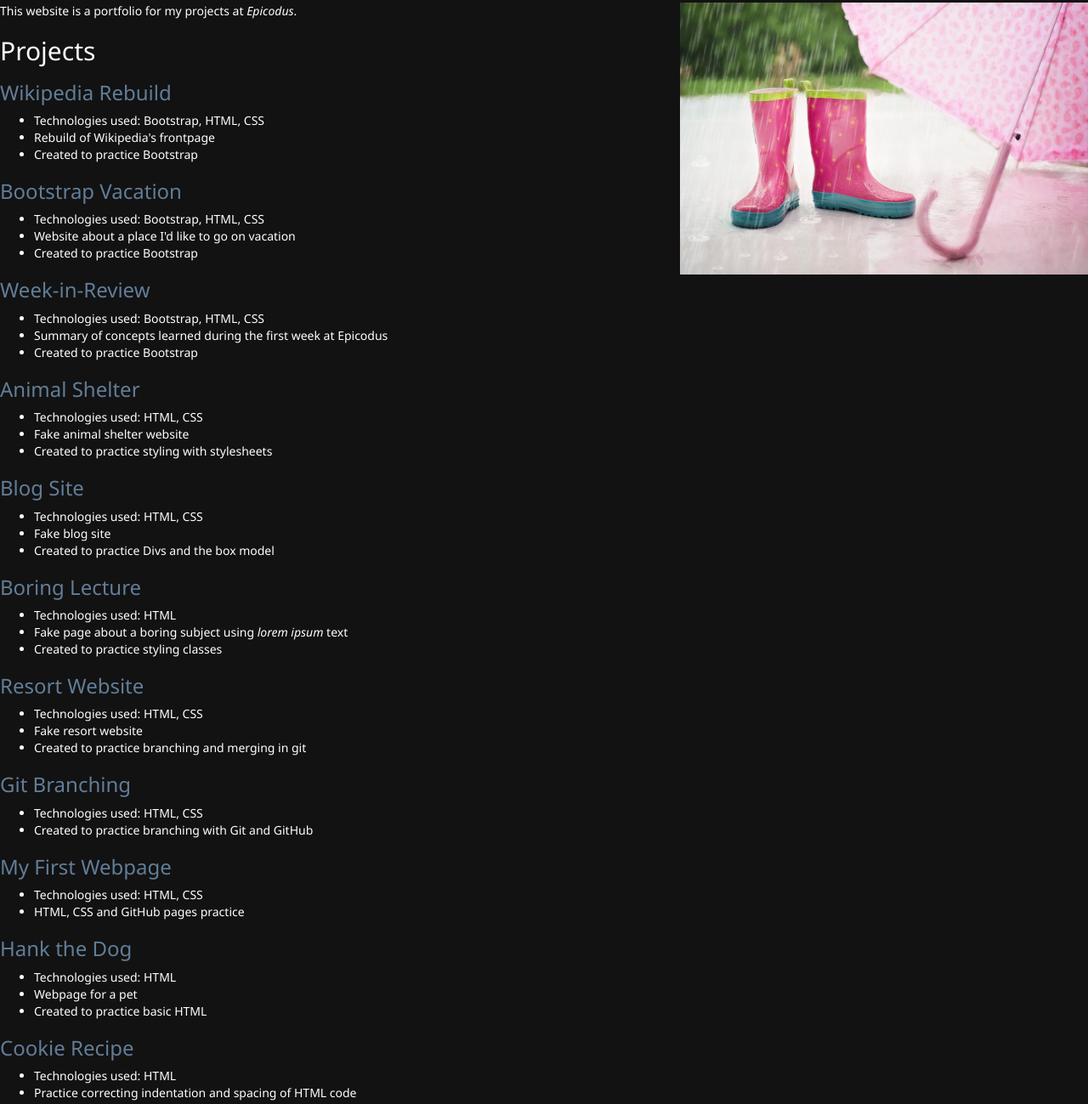
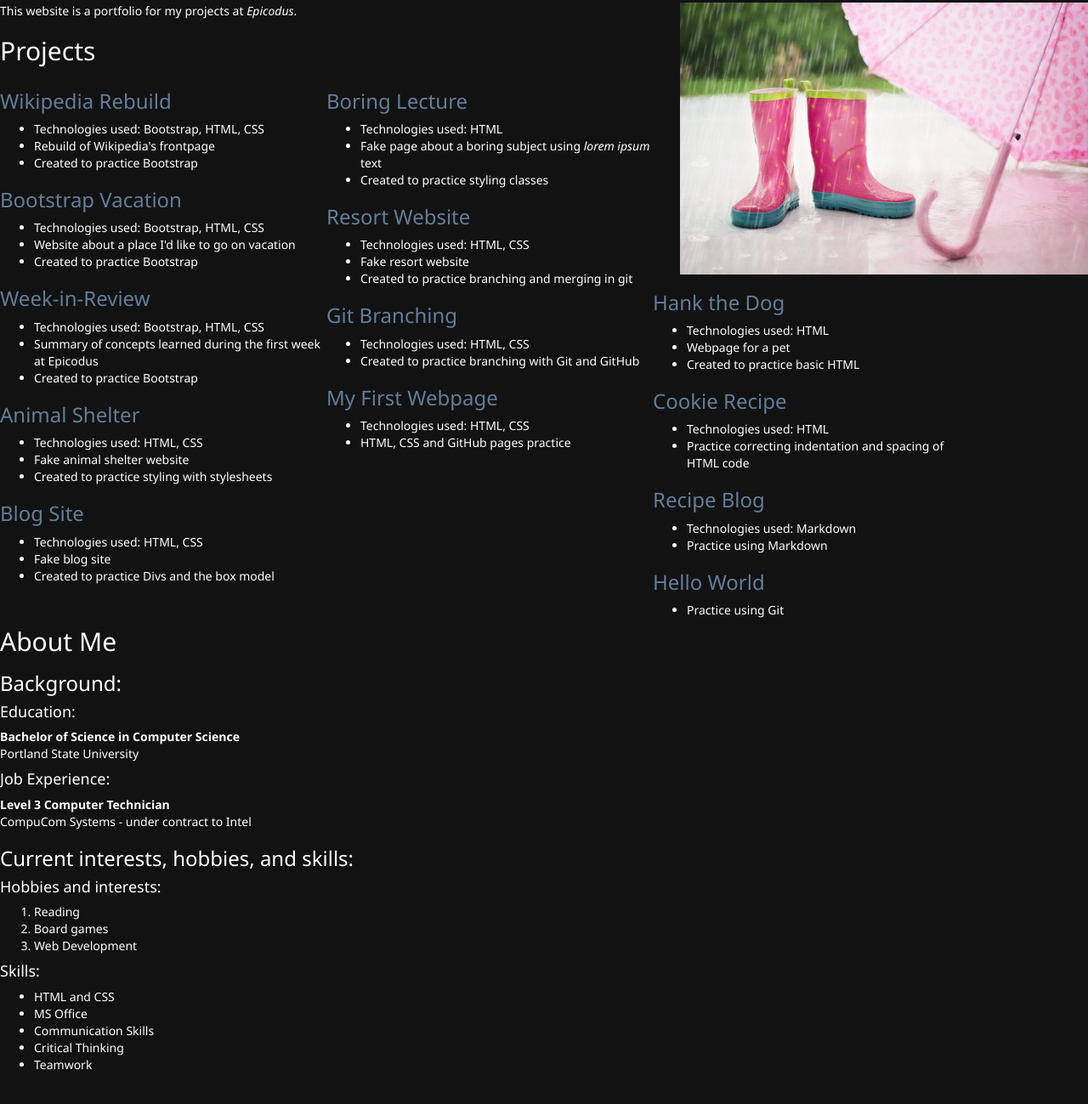
Before and after one commit to sarakane/Portfolio, a plain HTML site: page index.html in a window 1280 px wide. Shown: the part 121-1420 px from the top of the page at 85% size. After the commit the page ends 1394 px from the top, so only its background shows below. Drawn offline with nearby package versions, Linux system fonts and the light colour scheme.

Commit message:
Divide projects list into columns

```diff
--- a/css/styles.css
+++ b/css/styles.css
@@ -28,6 +28,11 @@ a:active {
 
 }
 */
+
+.column {
+  width: 30%;
+  float: left;
+}
 .intro h1 {
   color: #627D98;
   border-bottom: solid thin gray;
@@ -36,3 +41,7 @@ a:active {
 .intro img {
   float: right;
 }
+
+.about_me {
+  clear: both;
+}
--- a/index.html
+++ b/index.html
@@ -16,6 +16,7 @@
     </div>
     <div class="projects">
       <h2>Projects</h2>
+      <div class="column">
         <h3><a href="https://github.com/sarakane/Wiki-Copy">Wikipedia Rebuild</a></h3>
         <ul>
           <li>Technologies used: Bootstrap, HTML, CSS</li>
@@ -46,6 +47,8 @@
           <li>Fake blog site</li>
           <li>Created to practice Divs and the box model</li>
         </ul>
+      </div>
+      <div class="column">
         <h3><a href="https://github.com/sarakane/Boring-Lecture">Boring Lecture</a></h3>
         <ul>
           <li>Technologies used: HTML</li>
@@ -68,6 +71,8 @@
           <li>Technologies used: HTML, CSS</li>
           <li>HTML, CSS and GitHub pages practice</li>
         </ul>
+      </div>
+      <div class="column">
         <h3><a href="https://github.com/sarakane/doggo">Hank the Dog</a></h3>
         <ul>
           <li>Technologies used: HTML</li>
@@ -89,6 +94,7 @@
           <li>Practice using Git</li>
         </ul>
       </div>
+    </div>
     <div class="about_me">
       <h2>About Me</h2>
       <h3>Background:</h3>
@@ -98,10 +104,11 @@
       <p><strong>Level 3 Computer Technician</strong></br>CompuCom Systems - under contract to Intel</p>
       <h3>Current interests, hobbies, and skills:</h3>
       <h4>Hobbies and interests:</h4>
-      <ul>
+      <ol>
         <li>Reading</li>
         <li>Board games</li>
-      </ul>
+        <li>Web Development</li>
+      </ol>
       <h4>Skills:</h4>
       <ul>
         <li>HTML and CSS</li>
```
Lines whose indentation alone changed are shown as unchanged.
